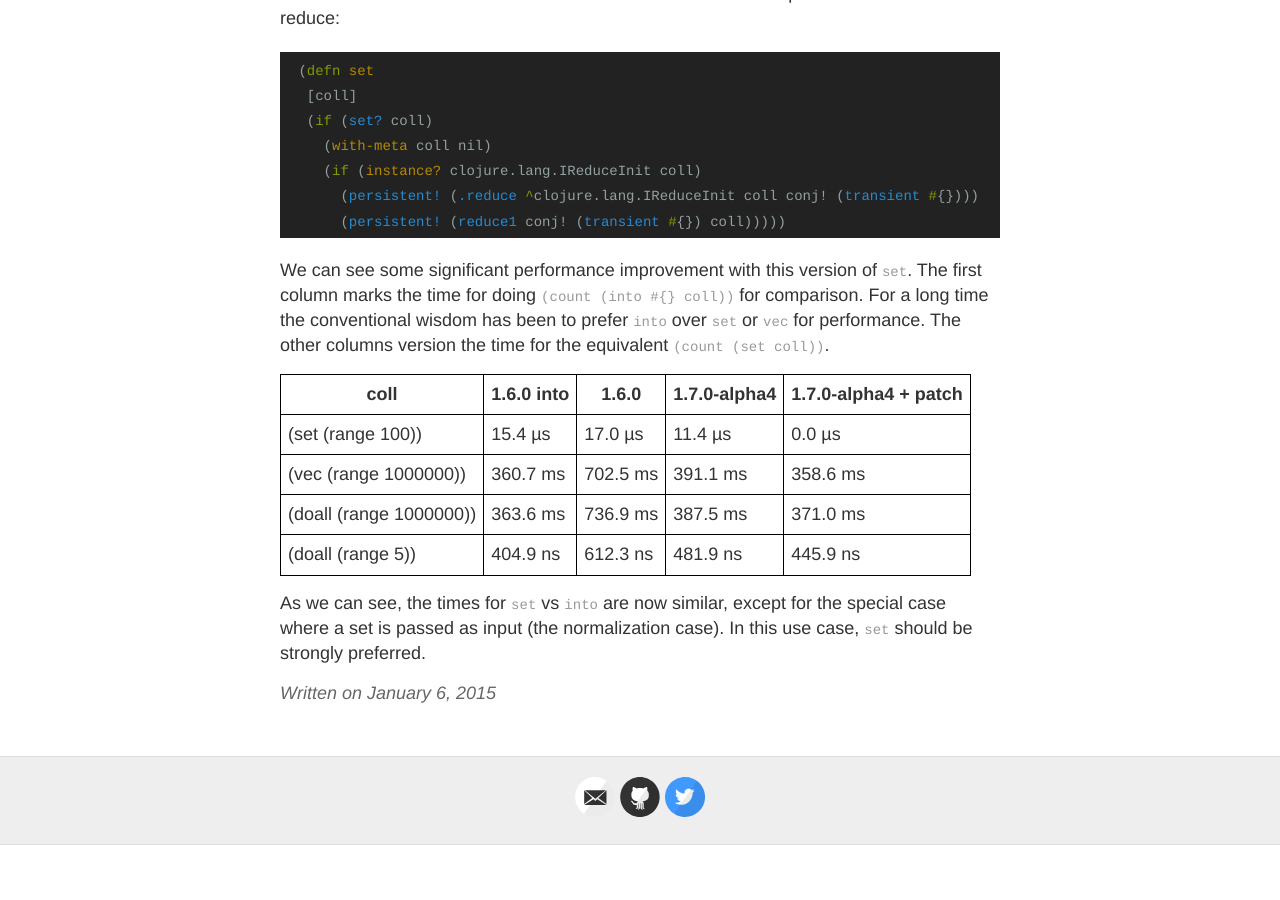
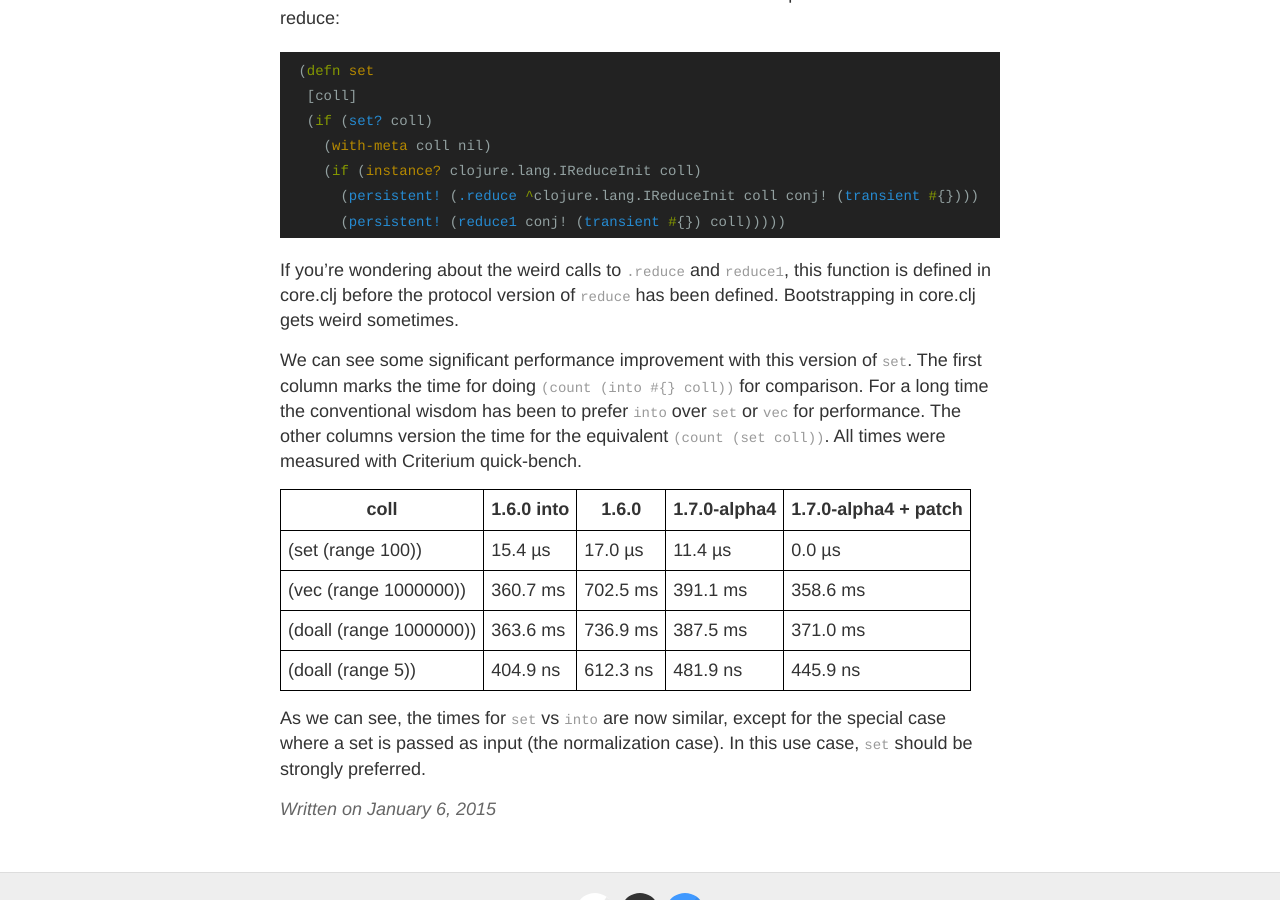
Before and after one commit to insideclojure/insideclojure.github.io, a Jekyll site: the page built from _posts/2015-01-06-set-perf.md, in a window 1280 px wide and 900 px high, scrolled down 875 px. Built offline with Jekyll 4.4.1, drawn with Linux system fonts in a browser that asks for light colours; before the commit the page ends 1720 px from its top, so only the background shows below that.

Commit message:
add reduce explanation

```diff
--- a/_posts/2015-01-06-set-perf.md
+++ b/_posts/2015-01-06-set-perf.md
@@ -26,7 +26,9 @@ CLJ-1384 has previously been committed in Clojure 1.7 and improved the code insi
       (persistent! (reduce1 conj! (transient #{}) coll)))))
 {% endhighlight %}
 
-We can see some significant performance improvement with this version of `set`. The first column marks the time for doing `(count (into #{} coll))` for comparison. For a long time the conventional wisdom has been to prefer `into` over `set` or `vec` for performance. The other columns version the time for the equivalent `(count (set coll))`.
+If you're wondering about the weird calls to `.reduce` and `reduce1`, this function is defined in core.clj before the protocol version of `reduce` has been defined. Bootstrapping in core.clj gets weird sometimes.
+
+We can see some significant performance improvement with this version of `set`. The first column marks the time for doing `(count (into #{} coll))` for comparison. For a long time the conventional wisdom has been to prefer `into` over `set` or `vec` for performance. The other columns version the time for the equivalent `(count (set coll))`. All times were measured with Criterium quick-bench.
 
 | coll | 1.6.0 into | 1.6.0 | 1.7.0-alpha4 | 1.7.0-alpha4 + patch |
 | ---- | ---------- | ----- | ------------ | -------------------- |
```
